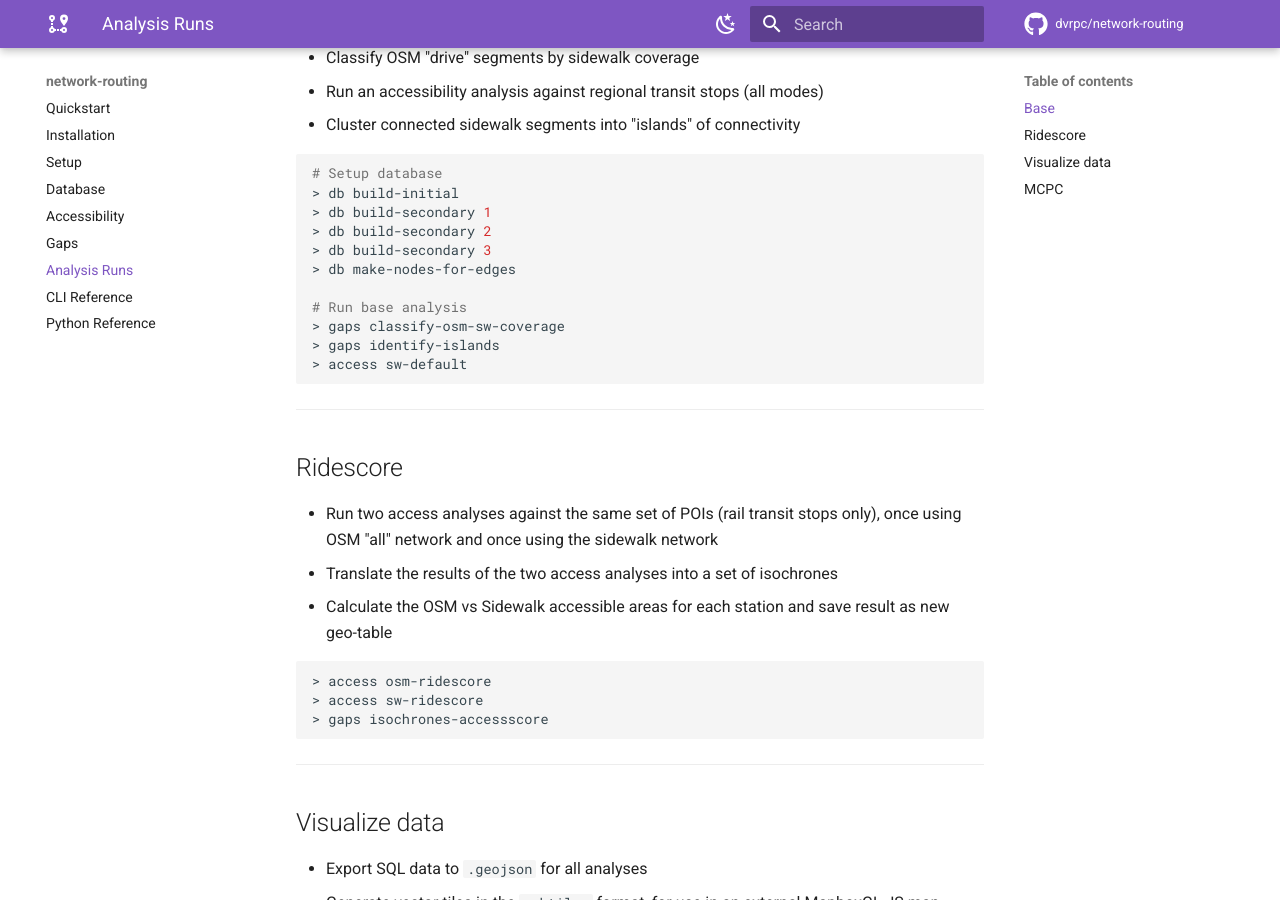
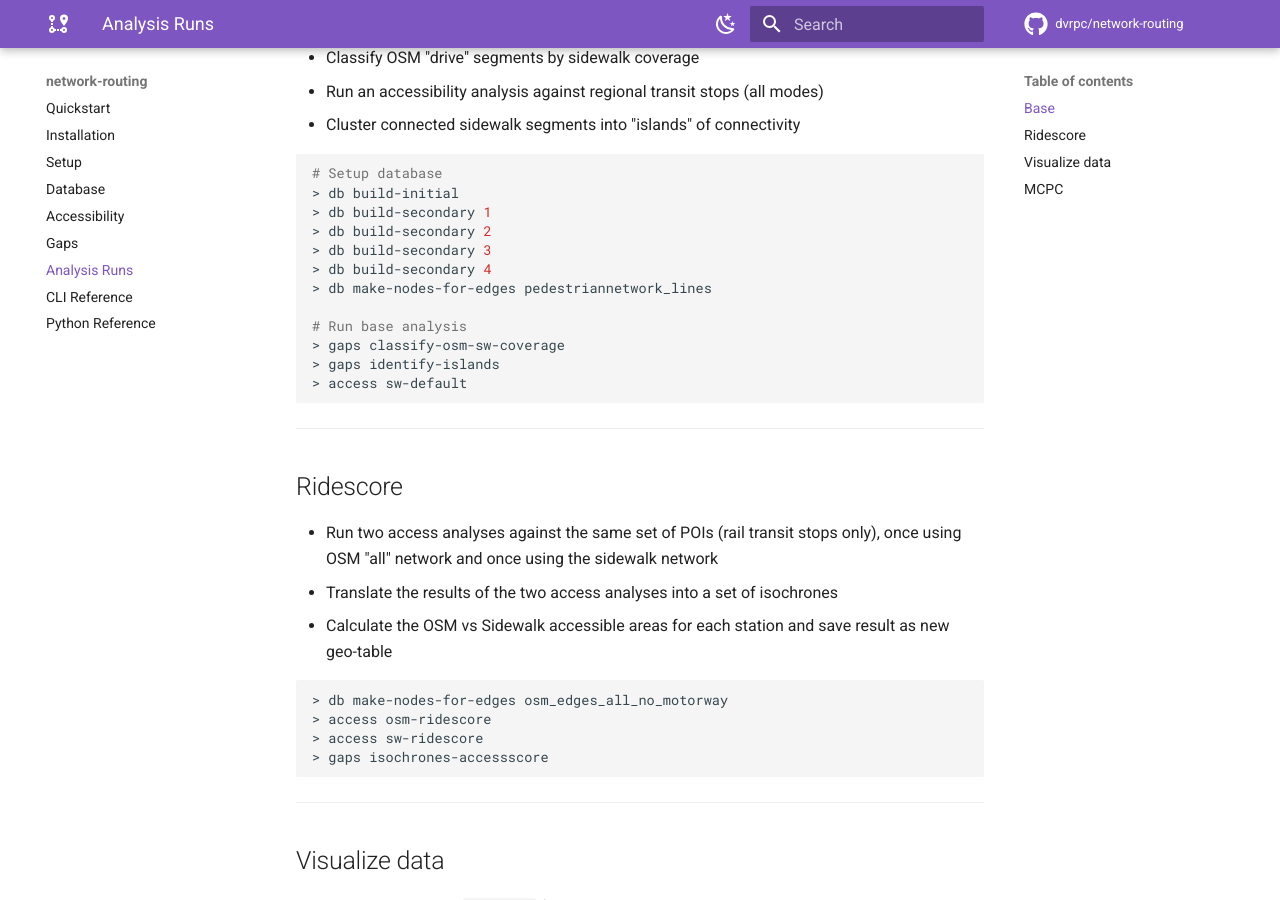
Before and after one commit to dvrpc/network-routing, an MkDocs documentation site: the page built from docs/analysis_runs.md, in a window 1280 px wide and 900 px high, scrolled down 261 px. Built offline with MkDocs 1.6.1 and Material for MkDocs 9.7.7, drawn with Linux system fonts in a browser that asks for light colours; comment, search, counter and statistics services are not loaded.

Commit message:
update instructions

````diff
--- a/docs/analysis_runs.md
+++ b/docs/analysis_runs.md
@@ -15,7 +15,8 @@
 > db build-secondary 1
 > db build-secondary 2
 > db build-secondary 3
-> db make-nodes-for-edges
+> db build-secondary 4
+> db make-nodes-for-edges pedestriannetwork_lines
 
 # Run base analysis
 > gaps classify-osm-sw-coverage
@@ -32,6 +33,7 @@
 - Calculate the OSM vs Sidewalk accessible areas for each station and save result as new geo-table
 
 ```bash
+> db make-nodes-for-edges osm_edges_all_no_motorway
 > access osm-ridescore
 > access sw-ridescore
 > gaps isochrones-accessscore
````
